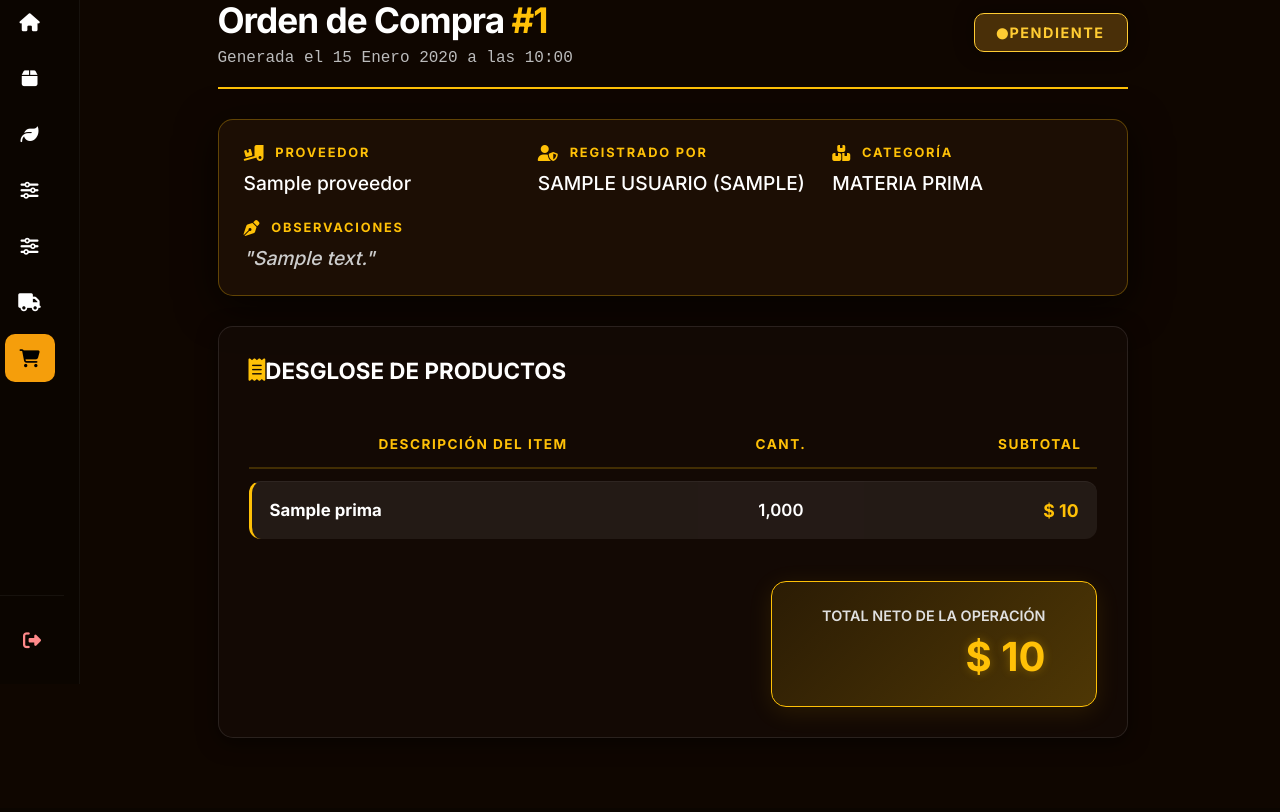
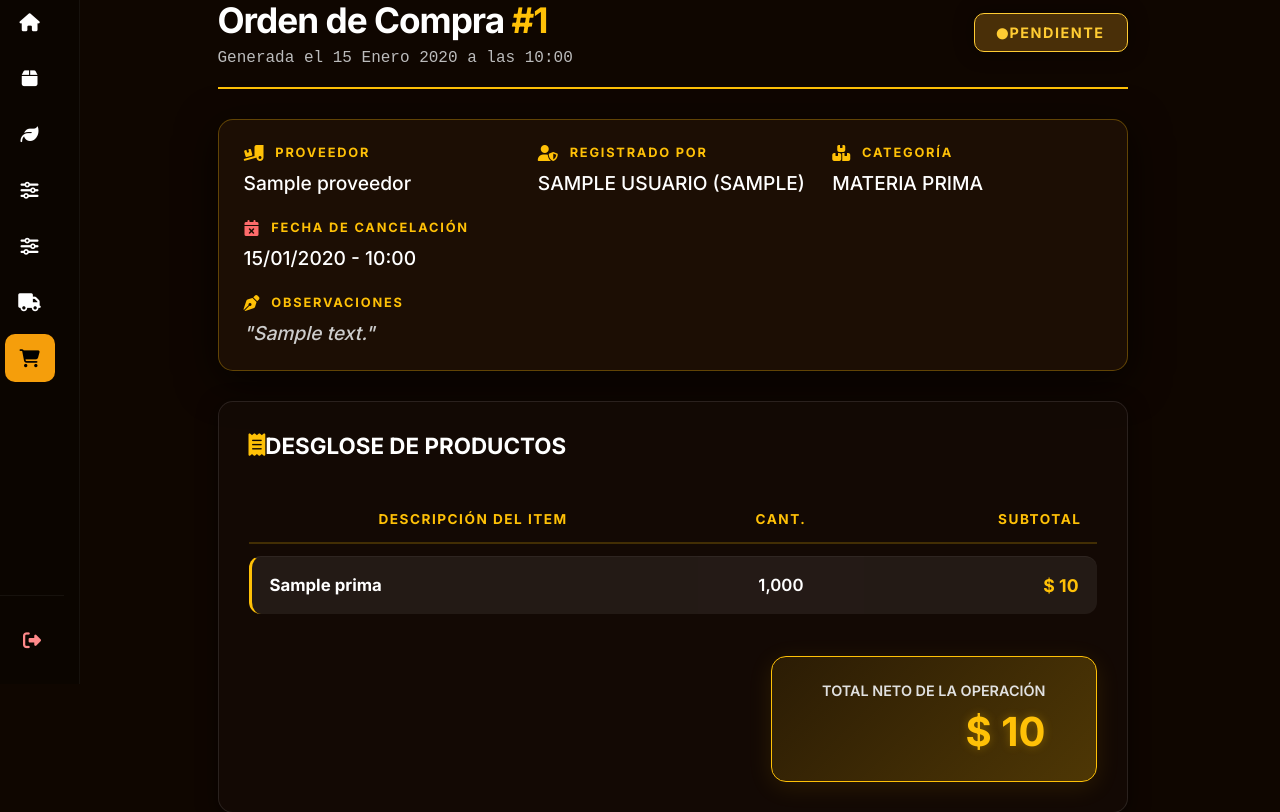
Before and after one commit to Branndon-Suarez/3.WYK-PYTHON.github.io, a Django app: page /compras/compra/detalle/1/ in a window 1280 px wide. Shown: the part 116-928 px from the top of the page. Before the commit the page ends 854 px from the top, so only its background shows below. Run offline with Django 5.2, Linux system fonts and the light colour scheme; a user stored in the database is signed in; tables that the repository leaves empty hold one stand-in row (values such as "Sample post").

Commit message:
update module

```diff
--- a/proyecto_wyk/compras/models.py
+++ b/proyecto_wyk/compras/models.py
@@ -29,7 +29,6 @@ class Proveedor(models.Model):
 # ---------------------------------MODELO COMPRA---------------------------------
 class Compra(models.Model):
     class TipoCompra(models.TextChoices):
-        # Ajustado para ser coherente con los tipos comunes de compra
         MATERIA_PRIMA = 'MATERIA PRIMA', 'Materia Prima'
         PRODUCTO_TERMINADO = 'PRODUCTO TERMINADO', 'Producto Terminado'
 
@@ -40,11 +39,15 @@ class Compra(models.Model):
 
     id_compra = models.BigAutoField(primary_key=True, db_column='id_compra')
     fecha_hora_compra = models.DateTimeField(db_column='fecha_hora_compra')
+
+    # NUEVO CAMPO: Para registrar cuándo cambió de estado (PAGADA/CANCELADA)
+    fecha_cambio_estado = models.DateTimeField(blank=True, null=True, db_column='fecha_cambio_estado')
+
     tipo = models.CharField(max_length=20, choices=TipoCompra.choices, db_column='tipo')
     total_compra = models.BigIntegerField(db_column='total_compra')
     descripcion_compra = models.CharField(max_length=200, blank=True, null=True, db_column='descripcion_compra')
 
-    # RELACIÓN CON PROVEEDOR (Nueva según tu SQL)
+    # RELACIÓN CON PROVEEDOR
     id_proveedor_fk_compra = models.ForeignKey(
         Proveedor,
         on_delete=models.PROTECT,
@@ -59,7 +62,7 @@ class Compra(models.Model):
     )
 
     estado_factura_compra = models.CharField(
-        max_length=20,  # Aumentado un poco por seguridad de los ENUMS
+        max_length=20,
         choices=EstadoPago.choices,
         db_column='estado_factura_compra'
     )
@@ -76,7 +79,6 @@ class Compra(models.Model):
 class DetalleCompraMateriaPrima(models.Model):
     id_det_compra_mat_prim = models.AutoField(primary_key=True, db_column='id_det_compra_mat_prim')
 
-    # DECIMAL(10,3) para mermas o compras exactas
     cantidad_mat_prima_comprada = models.DecimalField(
         max_digits=10,
         decimal_places=3,
--- a/proyecto_wyk/compras/templates/compras/compra/detalle.html
+++ b/proyecto_wyk/compras/templates/compras/compra/detalle.html
@@ -164,7 +164,22 @@
             <label><i class="fas fa-boxes"></i> Categoría</label>
             <span>{{ compra.tipo }}</span>
         </div>
+
+        {# SECCIÓN DE TRAZABILIDAD DEL CAMBIO DE ESTADO #}
+        {% if compra.fecha_cambio_estado %}
         <div class="info-item">
+            <label>
+                {% if compra.estado_factura_compra == 'PAGADA' %}
+                    <i class="fas fa-calendar-check" style="color: #5fff8b;"></i> Fecha de Pago
+                {% else %}
+                    <i class="fas fa-calendar-times" style="color: #ff6b6b;"></i> Fecha de Cancelación
+                {% endif %}
+            </label>
+            <span>{{ compra.fecha_cambio_estado|date:"d/m/Y - H:i" }}</span>
+        </div>
+        {% endif %}
+
+        <div class="info-item" style="grid-column: 1 / -1;">
             <label><i class="fas fa-pen-nib"></i> Observaciones</label>
             <span style="font-style: italic; color: #ccc;">"{{ compra.descripcion_compra|default:"Sin notas adicionales." }}"</span>
         </div>
--- a/proyecto_wyk/compras/views.py
+++ b/proyecto_wyk/compras/views.py
@@ -125,7 +125,6 @@ def crear_compra(request):
     materias_primas = MateriaPrima.objects.filter(estado_materia_prima=True)
     productos = Producto.objects.filter(estado_producto=True)
 
-    # Inicializamos las variables para que siempre existan en el contexto (Evita UnboundLocalError)
     form = CompraForm(request.POST or None)
     formset_mat = DetalleMateriaPrimaFormSet(request.POST or None, prefix='detallecompramateriaprima_set')
     formset_prod = DetalleProductoFormSet(request.POST or None, prefix='detallecompraproducto_set')
@@ -173,7 +172,6 @@ def crear_compra(request):
             except Exception as e:
                 messages.error(request, f"Error: {str(e)}")
         else:
-            # Esta validación activa el SweetAlert si no se selecciona proveedor o tipo
             messages.error(request, "Campos incompletos: Asegúrate de seleccionar un proveedor y el tipo de compra.")
 
     return render(request, 'compras/compra/crear.html', {
@@ -229,6 +227,7 @@ def pagar_compra_ajax(request):
                         prod.save()
 
                 compra.estado_factura_compra = 'PAGADA'
+                compra.fecha_cambio_estado = timezone.now()  # Registro de fecha y hora del pago
                 compra.save()
 
             return JsonResponse({'success': True, 'message': 'Pago confirmado y stock actualizado.'})
@@ -248,9 +247,29 @@ def cancelar_compra_ajax(request):
         if not request.user.check_password(data.get('password')):
             return JsonResponse({'success': False, 'message': 'Contraseña incorrecta.'})
 
-        compra = get_object_or_404(Compra, id_compra=data.get('id_compra'))
-        compra.estado_factura_compra = 'CANCELADA'
-        compra.save()
-        return JsonResponse({'success': True, 'message': 'Compra anulada.'})
+        try:
+            with transaction.atomic():
+                compra = get_object_or_404(Compra, id_compra=data.get('id_compra'))
+
+                # Si la compra ya estaba pagada, revertimos el stock antes de cancelar
+                if compra.estado_factura_compra == 'PAGADA':
+                    if compra.tipo == 'MATERIA PRIMA':
+                        for d in DetalleCompraMateriaPrima.objects.filter(id_compra_fk_det_compra_mat_prima=compra):
+                            insumo = d.id_mat_prima_fk_det_compra_mat_prima
+                            insumo.cantidad_exist_mat_prima -= d.cantidad_mat_prima_comprada
+                            insumo.save()
+                    else:
+                        for d in DetalleCompraProducto.objects.filter(id_compra_fk_det_compra_prod=compra):
+                            prod = d.id_prod_fk_det_compra_prod
+                            prod.cant_exist_producto -= d.cantidad_prod_comprado
+                            prod.save()
+
+                compra.estado_factura_compra = 'CANCELADA'
+                compra.fecha_cambio_estado = timezone.now()  # Registro de fecha y hora de la cancelación
+                compra.save()
+
+            return JsonResponse({'success': True, 'message': 'Compra anulada y stock revertido.'})
+        except Exception as e:
+            return JsonResponse({'success': False, 'message': str(e)})
 
     return JsonResponse({'success': False}, status=400)
--- a/proyecto_wyk/produccion/models.py
+++ b/proyecto_wyk/produccion/models.py
@@ -16,6 +16,11 @@ class Produccion(models.Model):
     # BIGSERIAL en Postgres -> BigAutoField en Django
     id_produccion = models.BigAutoField(primary_key=True, db_column='id_produccion')
     nombre_produccion = models.CharField(max_length=50, db_column='nombre_produccion')
+
+    # NUEVOS CAMPOS SEGÚN TU SQL ACTUALIZADO
+    fecha_hora_produccion = models.DateTimeField(db_column='fecha_hora_produccion')
+    fecha_cambio_estado = models.DateTimeField(blank=True, null=True, db_column='fecha_cambio_estado')
+
     categoria_produccion = models.CharField(max_length=50, db_column='categoria_produccion')
     cant_produccion = models.BigIntegerField(db_column='cant_produccion')
     descripcion_produccion = models.CharField(max_length=200, db_column='descripcion_produccion')
--- a/proyecto_wyk/ventas/models.py
+++ b/proyecto_wyk/ventas/models.py
@@ -23,6 +23,10 @@ class Venta(models.Model):
     # BIGSERIAL en Postgres -> BigAutoField en Django
     id_venta = models.BigAutoField(primary_key=True, db_column='id_venta')
     fecha_hora_venta = models.DateTimeField(db_column='fecha_hora_venta')
+
+    # NUEVO CAMPO: Registro de fecha y hora del cambio de estado (pago o cancelación)
+    fecha_cambio_estado = models.DateTimeField(blank=True, null=True, db_column='fecha_cambio_estado')
+
     total_venta = models.BigIntegerField(db_column='total_venta')
     numero_mesa = models.IntegerField(blank=True, null=True, db_column='numero_mesa')
     descripcion = models.CharField(max_length=200, blank=True, null=True, db_column='descripcion')
@@ -61,8 +65,6 @@ class DetalleVenta(models.Model):
     sub_total = models.BigIntegerField(db_column='sub_total')
 
     # FK a la Venta (Padre)
-    # Usamos CASCADE aquí porque si se borra la cabecera de la venta,
-    # sus detalles no tienen sentido solos (aunque usualmente no borrarás ventas).
     id_venta_fk_det_venta = models.ForeignKey(
         Venta,
         on_delete=models.CASCADE,
```
Also changed, not shown: proyecto_wyk/compras/migrations/0001_initial.py, proyecto_wyk/inventario/migrations/0001_initial.py, proyecto_wyk/produccion/migrations/0001_initial.py, proyecto_wyk/usuarios/migrations/0001_initial.py, proyecto_wyk/ventas/migrations/0001_initial.py.
